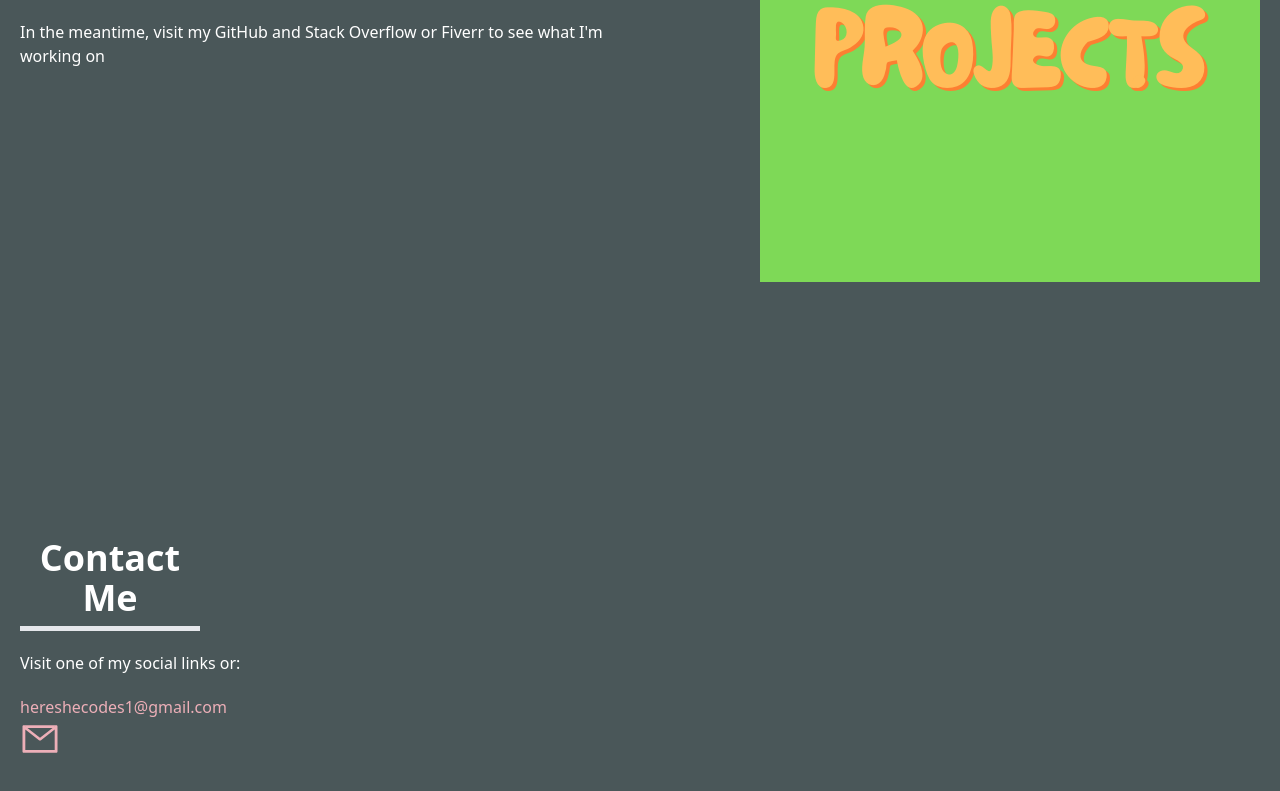
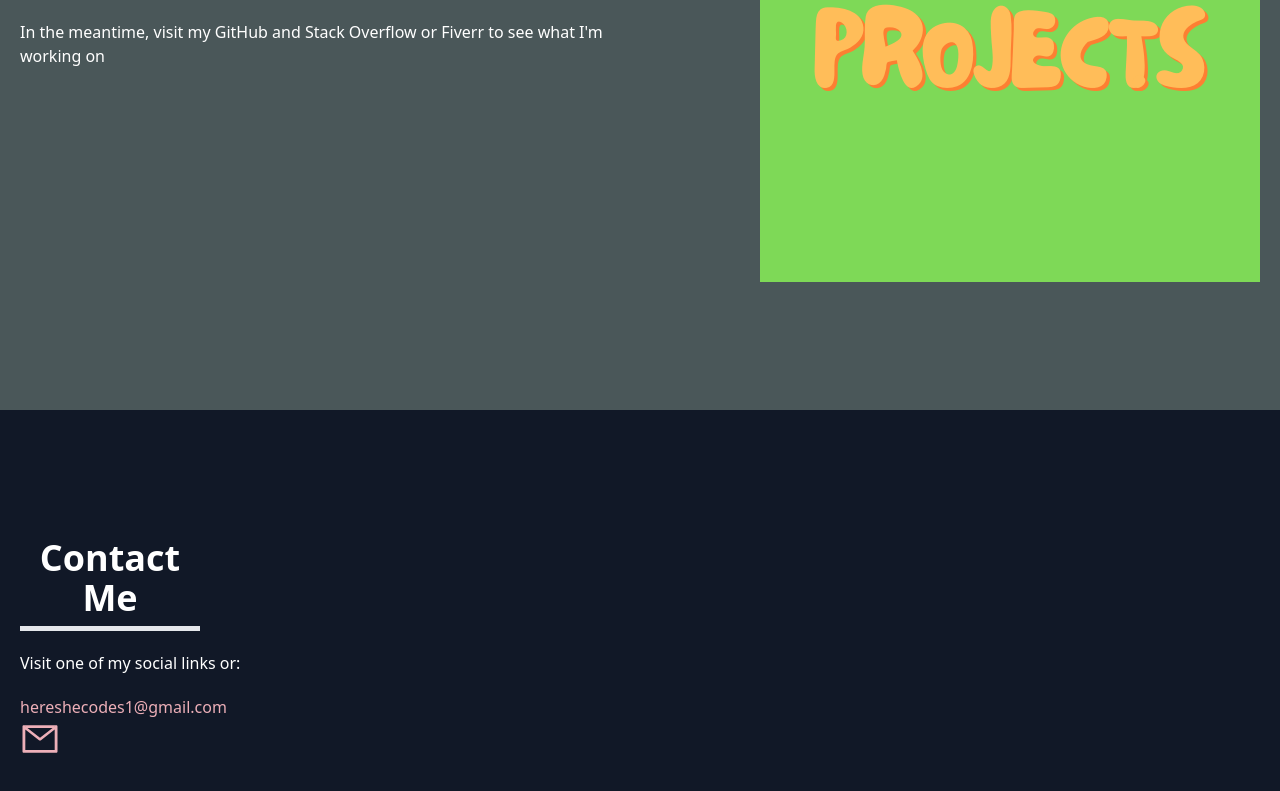
Before and after one commit to hereshecodes/hereshecodes.app, a React (Create React App) app: page / in a window 1280 px wide. Shown: the part 1820-2611 px from the top of the page. Built offline with nearby package versions, Linux system fonts and the light colour scheme.

Commit message:
update contact color

```diff
--- a/src/components/Contact.js
+++ b/src/components/Contact.js
@@ -7,7 +7,7 @@ import {
 
 const Contact = () => {
   return (
-    <section className="bg-primary text-white px-5 py-32" id="contact">
+    <section className="bg-secondary text-white px-5 py-32" id="contact">
       <div className="container mx-auto grid md:grid-cols-2 items-center justify-center md:justify-between">
         <div className="about-info">
 
```
